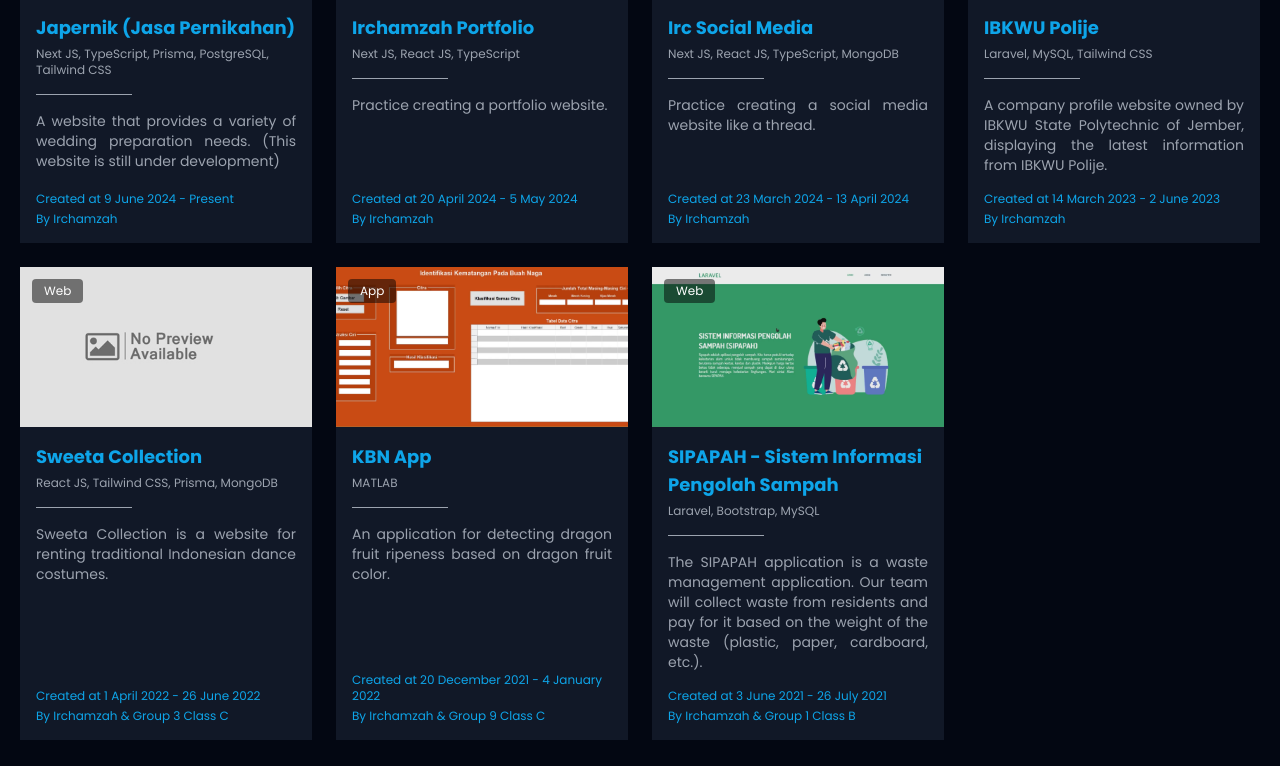
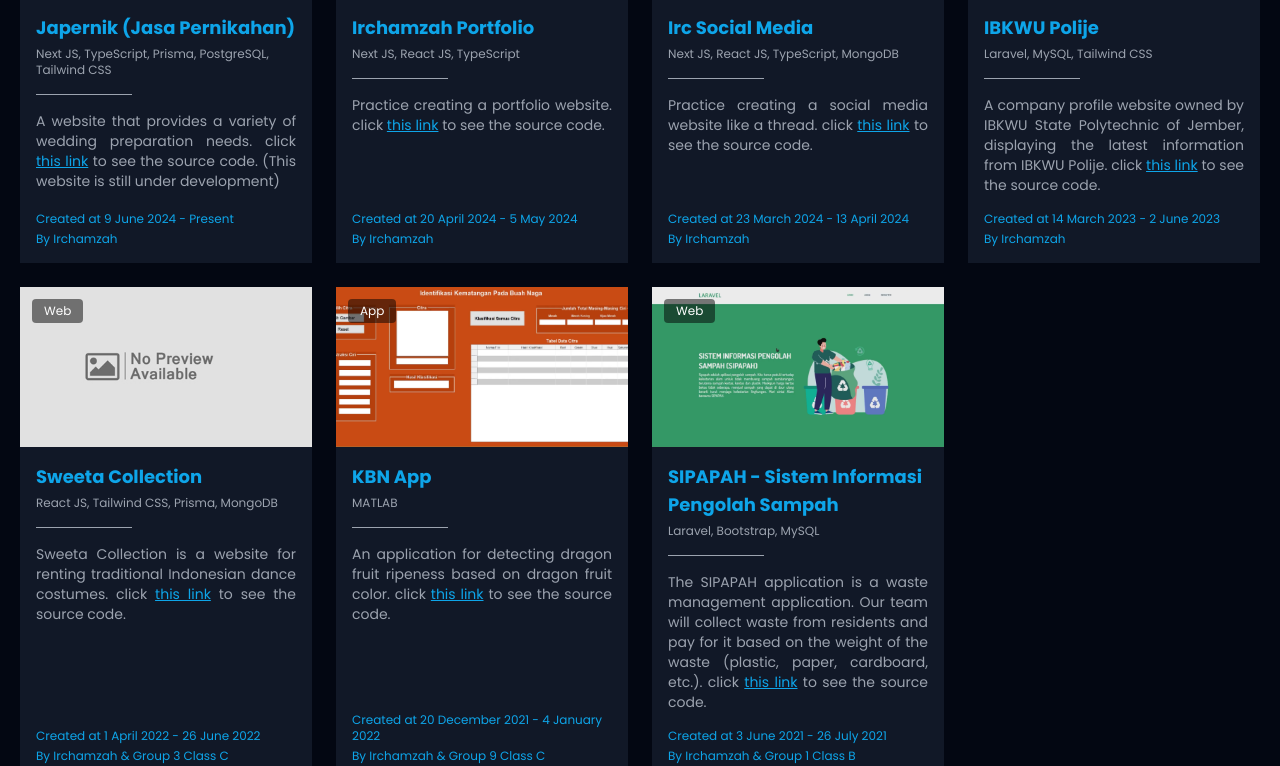
Before and after one commit to irchamzah/irchamzah-portfolio, a Next.js app: page / in a window 1280 px wide. Shown: the part 718-1484 px from the top of the page. Built offline with nearby package versions, Linux system fonts and the light colour scheme.

Commit message:
Update index.js

```diff
--- a/pages/index.js
+++ b/pages/index.js
@@ -100,7 +100,7 @@
                     majoring in Information Technology, specifically in the
                     Informatics Engineering program (D4). Currently delving into
                     several technologies such as React Js, Next Js, Tailwind
-                    CSS, Mongo DB, Laravel, and Mysql.
+                    CSS, PostgreSQL, Prisma ORM, Mongo DB, Laravel, and Mysql.
                   </p>
                 </div>
                 <div className=" overflow-hidden min-w-44 max-h-44 bg-gray-300 relative mx-auto my-auto object-center hidden md:block xl:max-h-60">
@@ -168,7 +168,15 @@
                         persiapan pernikahan. (website ini masih dalam tahap
                         pengembangan)  */}
                         A website that provides a variety of wedding preparation
-                        needs. (This website is still under development)
+                        needs. click{" "}
+                        <a
+                          href="https://github.com/irchamzah/japernik/network"
+                          className="underline text-sky-500 hover:opacity-90 text-nowrap"
+                        >
+                          this link
+                        </a>{" "}
+                        to see the source code. (This website is still under
+                        development)
                       </p>
                     </div>
                     <div>
@@ -216,7 +224,14 @@
                       <div className="h-[1px] w-24 my-4 bg-gray-400"></div>
                       <div className="text-gray-400 text-xs text-justify xl:text-sm">
                         {/* Latihan membuat website sosial media seperti thread. */}
-                        Practice creating a portfolio website.
+                        Practice creating a portfolio website. click{" "}
+                        <a
+                          href="https://github.com/irchamzah/irchamzah-portfolio/network"
+                          className="underline text-sky-500 hover:opacity-90 text-nowrap"
+                        >
+                          this link
+                        </a>{" "}
+                        to see the source code.
                       </div>
                     </div>
                     <div>
@@ -265,6 +280,14 @@
                       <div className="text-gray-400 text-xs text-justify xl:text-sm">
                         {/* Latihan membuat website sosial media seperti thread. */}
                         Practice creating a social media website like a thread.
+                        click{" "}
+                        <a
+                          href="https://github.com/irchamzah/irc_portfolio/network"
+                          className="underline text-sky-500 hover:opacity-90 text-nowrap"
+                        >
+                          this link
+                        </a>{" "}
+                        to see the source code.
                       </div>
                     </div>
                     <div>
@@ -317,7 +340,14 @@
                         terbaru dari IBKWU Polije. */}
                         A company profile website owned by IBKWU State
                         Polytechnic of Jember, displaying the latest information
-                        from IBKWU Polije.
+                        from IBKWU Polije. click{" "}
+                        <a
+                          href="https://github.com/irchamzah/IBKWU_Laravel/network"
+                          className="underline text-sky-500 hover:opacity-90 text-nowrap"
+                        >
+                          this link
+                        </a>{" "}
+                        to see the source code.
                       </p>
                     </div>
                     <div>
@@ -368,7 +398,14 @@
                         {/* Sweeta Collection merupakan website untuk menyewa baju
                         tari tradisional indonesia. */}{" "}
                         Sweeta Collection is a website for renting traditional
-                        Indonesian dance costumes.
+                        Indonesian dance costumes. click{" "}
+                        <a
+                          href="https://github.com/NaufalMahdi/sweetacollection/graphs/contributors"
+                          className="underline text-sky-500 hover:opacity-90 text-nowrap"
+                        >
+                          this link
+                        </a>{" "}
+                        to see the source code.
                       </p>
                     </div>
                     <div>
@@ -417,7 +454,14 @@
                         {/* Aplikasi pendeteksi kematangan buah naga berdasarkan
                         warna buah naga. */}
                         An application for detecting dragon fruit ripeness based
-                        on dragon fruit color.
+                        on dragon fruit color. click{" "}
+                        <a
+                          href="https://github.com/kurniadhn/Semester_5_Citra_Visual_Buah_Naga/graphs/contributors"
+                          className="underline text-sky-500 hover:opacity-90 text-nowrap"
+                        >
+                          this link
+                        </a>{" "}
+                        to see the source code.
                       </p>
                     </div>
                     <div>
@@ -473,7 +517,14 @@
                         The SIPAPAH application is a waste management
                         application. Our team will collect waste from residents
                         and pay for it based on the weight of the waste
-                        (plastic, paper, cardboard, etc.).
+                        (plastic, paper, cardboard, etc.). click{" "}
+                        <a
+                          href="https://github.com/irchamzah/Kelompok1_WEB_GolonganB/network"
+                          className="underline text-sky-500 hover:opacity-90 text-nowrap"
+                        >
+                          this link
+                        </a>{" "}
+                        to see the source code.
                       </p>
                     </div>
                     <div>
```
